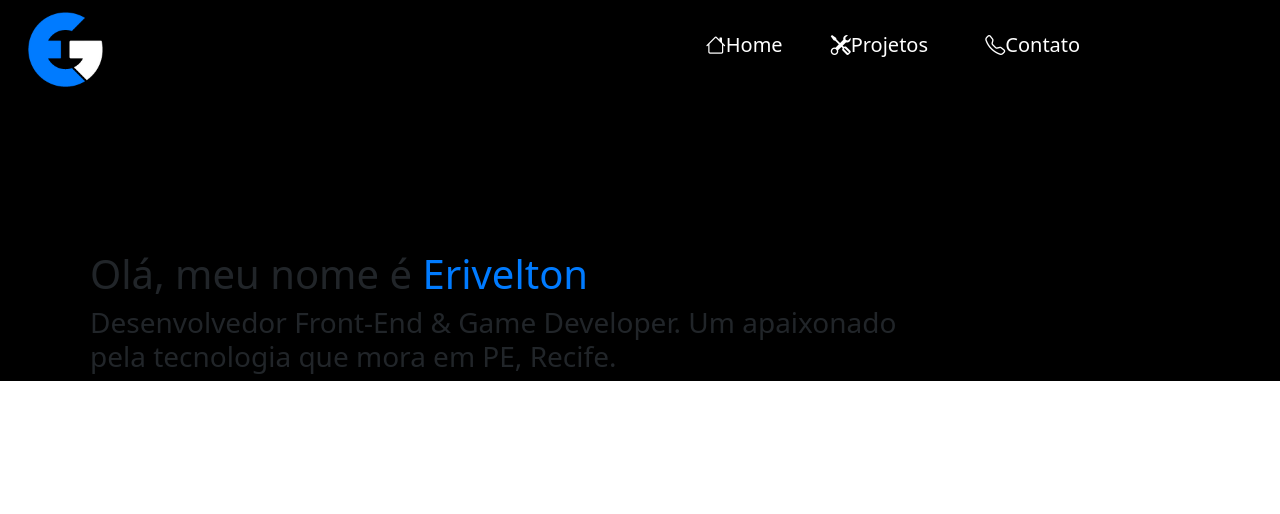
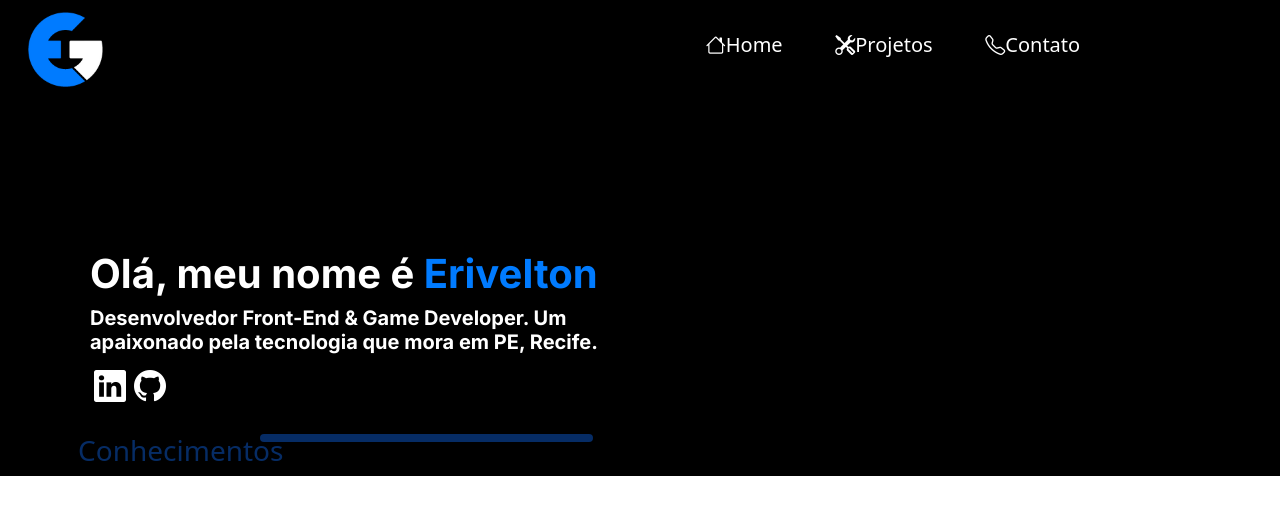
Before and after one commit to CarteiroGalx/portifolio, a React (Create React App) app in the folder portifolio-2.0/: page / in a window 1280 px wide. Shown: the top 514 px of the page. Built offline with nearby package versions, Linux system fonts and the light colour scheme.

Commit message:
Terminando texto de apresentação

```diff
--- a/portifolio-2.0/public/index.html
+++ b/portifolio-2.0/public/index.html
@@ -4,6 +4,9 @@
     <meta charset="utf-8" />
     <link rel="icon" href="%PUBLIC_URL%/favicon.ico" />
     <link rel="stylesheet" href="https://cdn.jsdelivr.net/npm/bootstrap-icons/font/bootstrap-icons.css">
+    <link rel="preconnect" href="https://fonts.googleapis.com">
+    <link rel="preconnect" href="https://fonts.gstatic.com" crossorigin>
+    <link href="https://fonts.googleapis.com/css2?family=Inter:wght@700&display=swap" rel="stylesheet">
     <meta name="viewport" content="width=device-width, initial-scale=1" />
     <meta name="theme-color" content="#000000" />
     <meta
--- a/portifolio-2.0/src/App.css
+++ b/portifolio-2.0/src/App.css
@@ -1,5 +1,24 @@
 #root{
   background-color: black;
+}
+
+h1, h5{
+  color: white;
+  font-family: 'Inter', sans-serif;
+}
+
+.b-blue-font{
+  color: #062C65;
+}
+
+.icons-apresentation{
+  font-size: xx-large;
+  color: white;
+}
+
+.icons-apresentation:hover{
+  color: #007BFF;
+  cursor: pointer;
 }
 
 .apresentation{
@@ -10,3 +29,10 @@
 span{
   color: #007BFF;
 }
+
+.divisor-knowledge{
+  width: 100%;
+  height: 8px;
+  border-radius: 20px;
+  background-color: #062C65;
+}
--- a/portifolio-2.0/src/App.js
+++ b/portifolio-2.0/src/App.js
@@ -7,9 +7,19 @@ function App() {
     <div className="App">
         <Nav />
         <div className='row'>
-          <div className='col-8 apresentation'>
-            <h1>Olá, meu nome é <span>Erivelton</span></h1>
-            <h3>Desenvolvedor Front-End & Game Developer. Um apaixonado pela tecnologia que mora em PE, Recife.</h3>
+          <div className='col-6 apresentation'>
+            <div className='col-10'>
+              <h1>Olá, meu nome é <span>Erivelton</span></h1>
+              <h5>Desenvolvedor Front-End & Game Developer. Um apaixonado pela tecnologia que mora em PE, Recife.</h5>
+              <div>
+                <i class="bi bi-linkedin mx-1 icons-apresentation"></i>
+                <i class="bi bi-github mx-1 icons-apresentation"></i>
+              </div>
+              <div className='col-12 row mt-4 align-itens-center d-flex'>
+                <h3 className='col-4 px-0 b-blue-font'>Conhecimentos</h3>
+                <div className='col mx-2 divisor-knowledge'></div>
+              </div>
+            </div>
           </div>
         </div>
     </div>
--- a/portifolio-2.0/src/components/nav.js
+++ b/portifolio-2.0/src/components/nav.js
@@ -6,7 +6,7 @@ function nav(){
             <img className='col-1 mx-4 mt-2' src="/images/logo.png" alt="Logo do criador" />
             <div className='col-5'></div>
             <a className="col-1 text-end text-decoration-none fs-5 p-0" href="#"><i className="bi bi-house"></i>Home</a>
-            <a className="col-1 mx-5 text-decoration-none fs-5 p-0" href="#"><i className="bi bi-tools p-0"></i>Projetos</a>
+            <a className="col-1 text-center mx-5 text-decoration-none fs-5 p-0" href="#"><i className="bi bi-tools p-0"></i>Projetos</a>
             <a className="col-1 text-decoration-none fs-5 p-0 text-start" href="#"><i className="bi bi-telephone"></i>Contato</a>
         </Header>
     )
--- a/portifolio-2.0/src/components/nav.jsx
+++ b/portifolio-2.0/src/components/nav.jsx
@@ -7,7 +7,7 @@ export const Header = styled.div`
   position: fixed;
   width: 100%;
 
-  a {
+  a{
     color: white;
     text-decoration: none;
 
```
